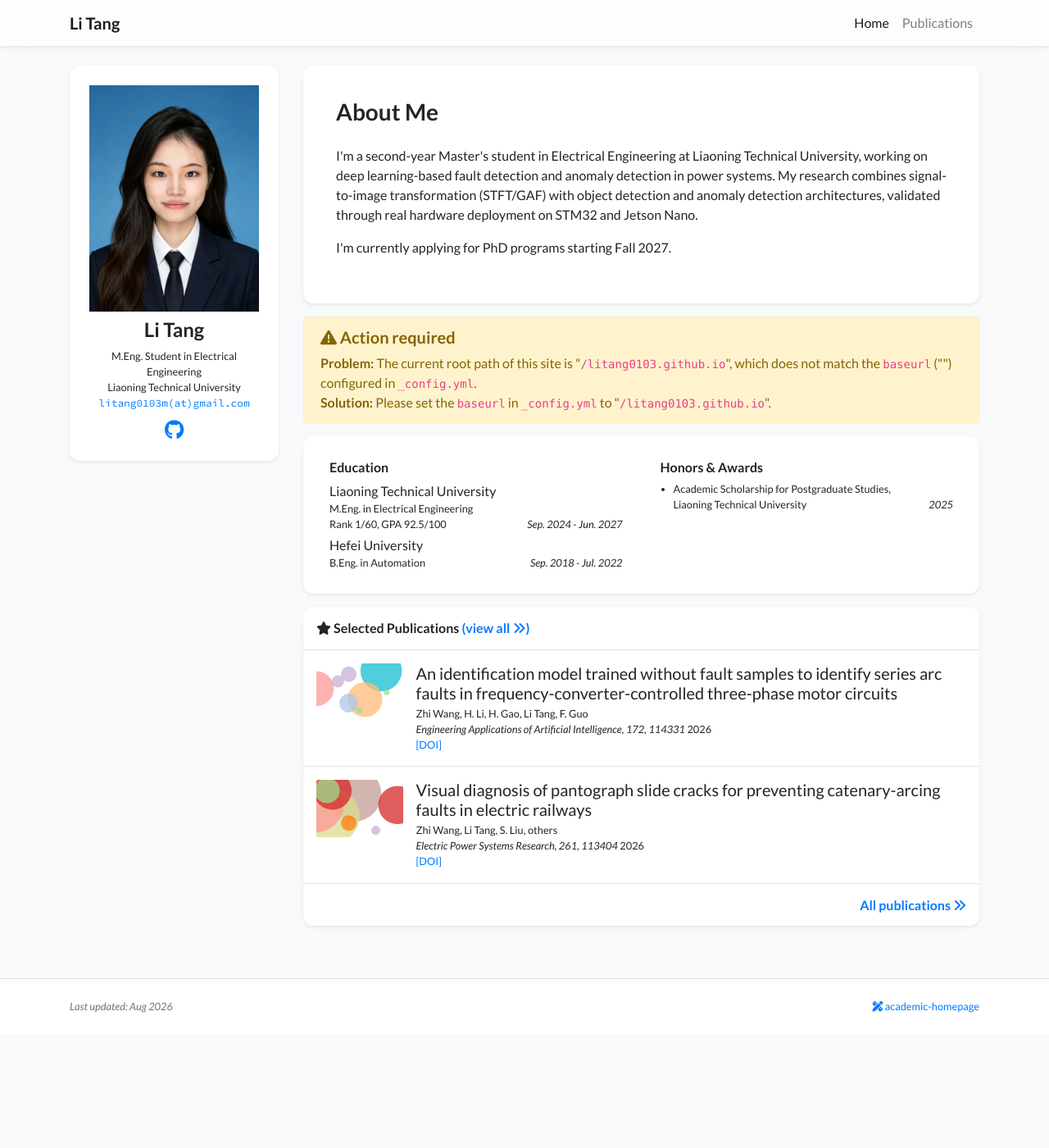
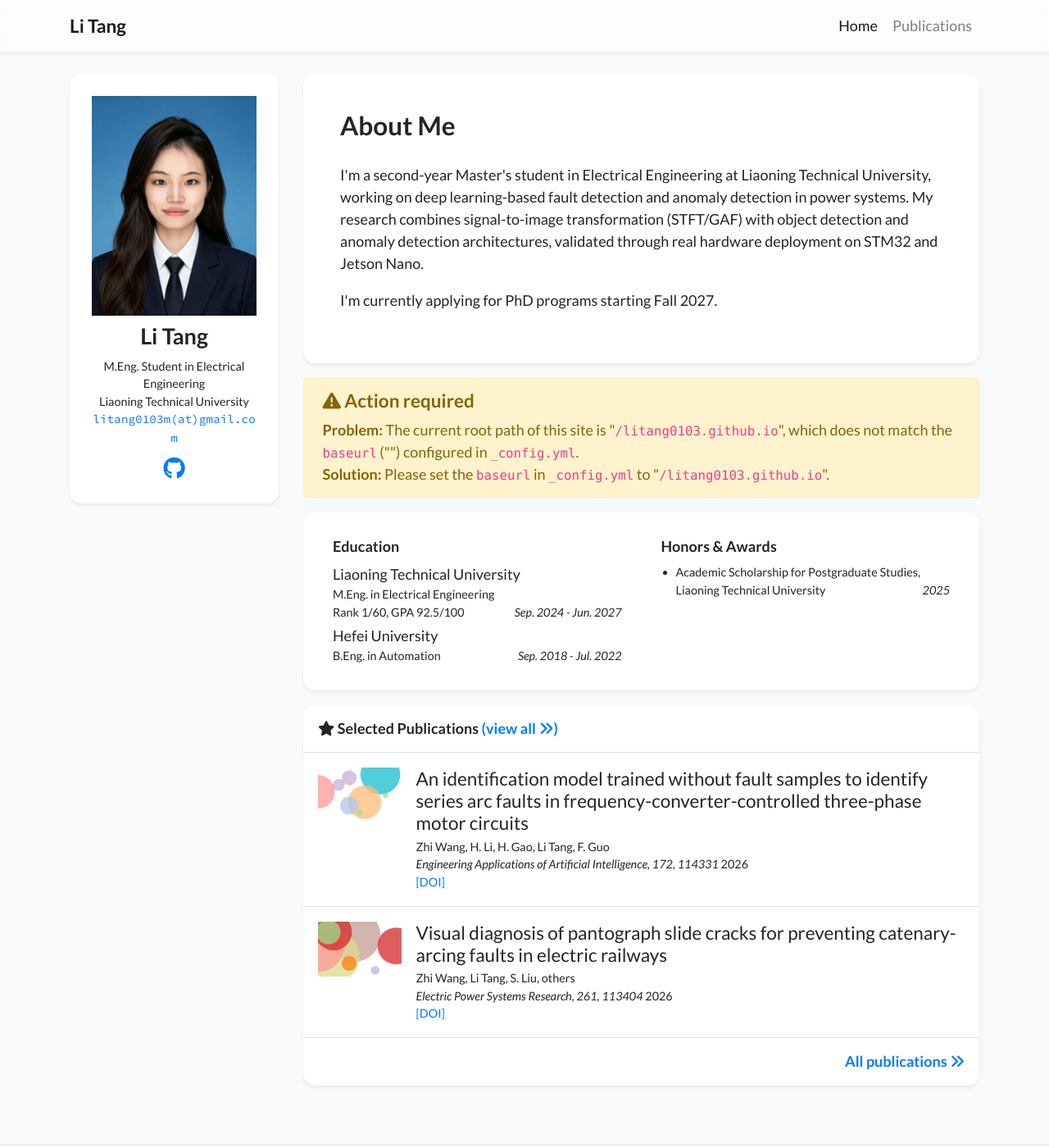
Before and after one commit to litang0103/litang0103.github.io, a Jekyll site: the page built from index.html, in a window 1280 px wide and 1400 px high. Shown: the whole window at 82% size. Built offline with Jekyll 4.4.1, drawn with Linux system fonts in a browser that asks for light colours; nearby versions of some CDN libraries; a style sheet for code colours, icons or effects is not loaded.

Commit message:
Update global.css

```diff
--- a/assets/css/global.css
+++ b/assets/css/global.css
@@ -1,4 +1,7 @@
 @charset "utf-8";
+html {
+    font-size: 18px; /* 默认是16px，调大这个数字整站文字和间距会按比例放大 */
+}
 body {
     font-family: "Lato", sans-serif;
     font-weight: 400;
```
